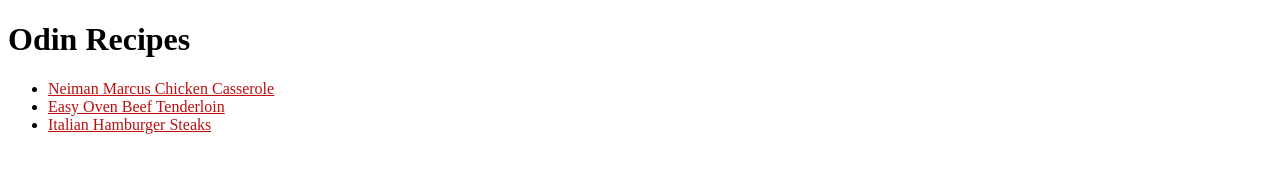
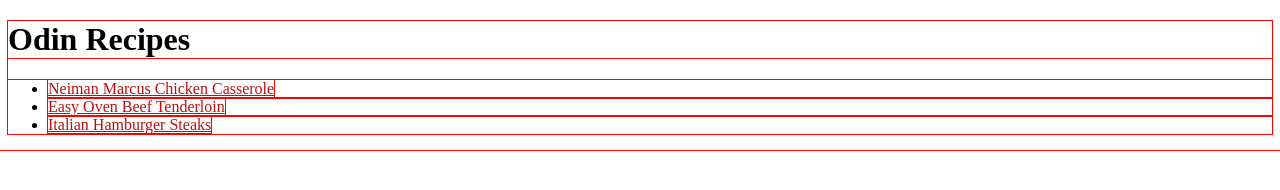
Before and after one commit to rivoningo-ndubane/odin-recipes, a plain HTML site: page index.html in a window 1280 px wide. Drawn offline with Linux system fonts and the light colour scheme.

Commit message:
Add outlines to the pages
Added outlines to view how css boxes are are arranged
by default.

```diff
--- a/styles.css
+++ b/styles.css
@@ -1,3 +1,8 @@
+*
+{
+    outline: 1px solid red;
+}
+
 body
 {
     color: hsl(0, 0%, 0%);
```
